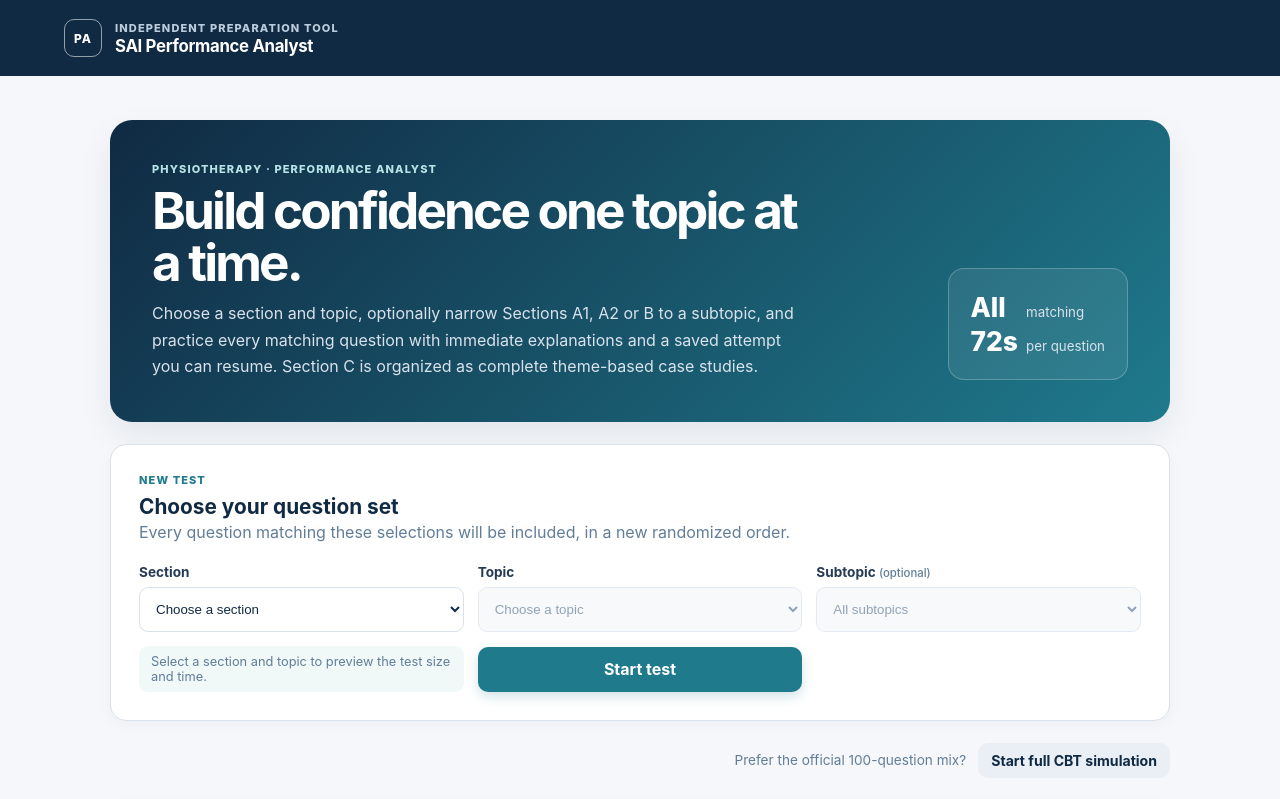
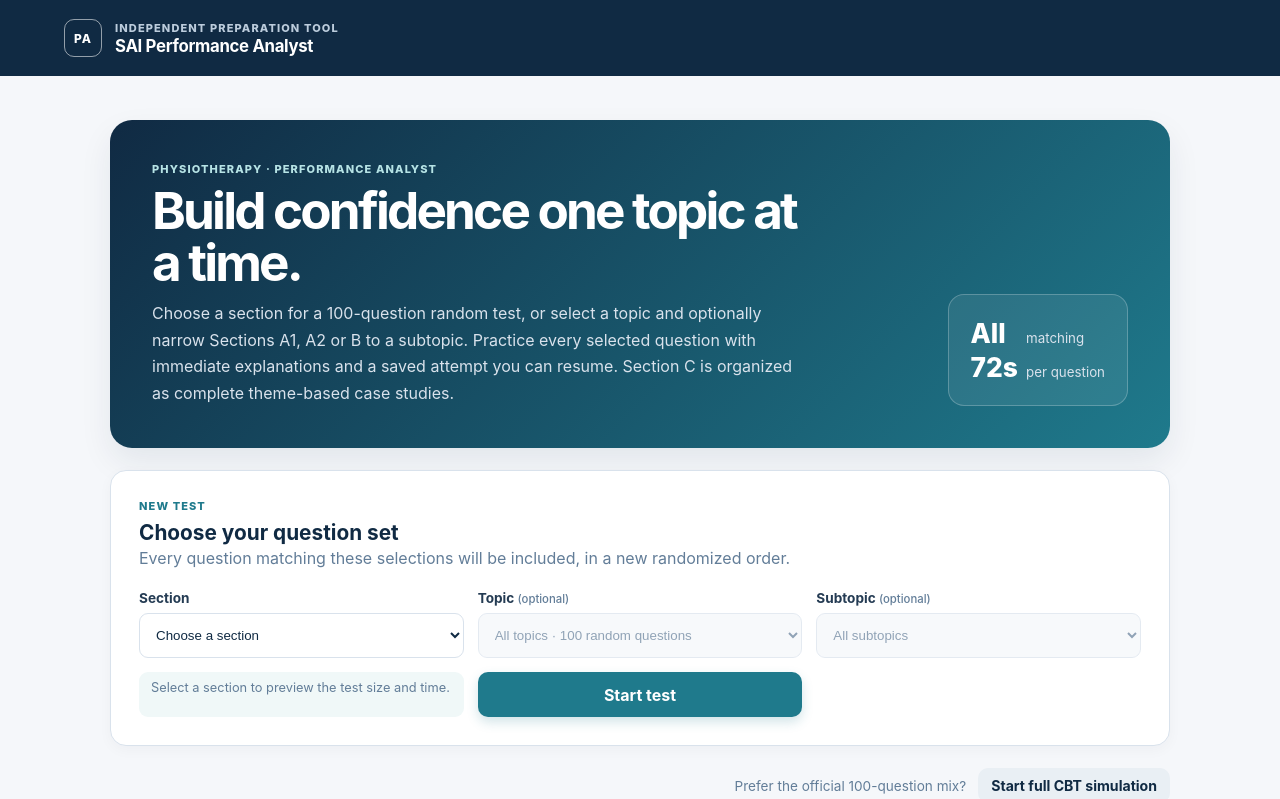
Before and after one commit to 4cardbot/SAI, a React (Vite) app: page / in a window 1280 px wide. Shown: the top 799 px of the page. Built offline with nearby package versions, Linux system fonts and the light colour scheme.

Commit message:
feat: allow creating random 100-question tests by section without selecting a specific topic

```diff
--- a/src/App.tsx
+++ b/src/App.tsx
@@ -43,7 +43,7 @@ function modeTitle(mode: AttemptMode | undefined, selection?: TestSelection): st
   if (mode === "A1_FULL") return "A1-only · 100-question test";
   if (mode === "filtered") {
     if (!selection) return "Focused question test";
-    return `${selection.section} · ${selection.topic}${selection.subtopic ? ` · ${selection.subtopic}` : ""}`;
+    return `${selection.section} · ${selection.topic ?? "All topics"}${selection.subtopic ? ` · ${selection.subtopic}` : ""}`;
   }
   return `${mode} · ${SECTION_LABELS[mode].replace(/^Section [A-Z0-9]+ · /, "")}`;
 }
@@ -63,8 +63,10 @@ function TestSetup({ onStart }: { onStart: (selection: TestSelection) => void })
   const availableTopics = useMemo(() => section ? topicsForSection(QUESTION_BANK, section) : [], [section]);
   const isCaseStudySection = section === "C";
   const availableSubtopics = useMemo(() => !isCaseStudySection && section && topic ? subtopicsForSelection(QUESTION_BANK, { section, topic }) : [], [isCaseStudySection, section, topic]);
-  const matchingCount = section && topic
-    ? filterQuestions(QUESTION_BANK, { section, topic, subtopic: isCaseStudySection ? undefined : subtopic || undefined }).length
+  const matchingCount = section
+    ? topic
+      ? filterQuestions(QUESTION_BANK, { section, topic, subtopic: isCaseStudySection ? undefined : subtopic || undefined }).length
+      : 100
     : 0;
 
   const selectSection = (nextSection: Section | "") => {
@@ -80,17 +82,17 @@ function TestSetup({ onStart }: { onStart: (selection: TestSelection) => void })
 
   const submit = (event: React.FormEvent<HTMLFormElement>) => {
     event.preventDefault();
-    if (!section || !topic || matchingCount === 0) return;
-    onStart({ section, topic, subtopic: isCaseStudySection ? undefined : subtopic || undefined });
+    if (!section || matchingCount === 0) return;
+    onStart({ section, topic: topic || undefined, subtopic: isCaseStudySection ? undefined : subtopic || undefined });
   };
 
   return <section className="test-setup" id="test-setup">
     <div><p className="eyebrow">New test</p><h3>Choose your question set</h3><p className="muted">Every question matching these selections will be included, in a new randomized order.</p></div>
     <form className="setup-form" onSubmit={submit}>
       <label><span>Section</span><select value={section} onChange={(event) => selectSection(event.target.value as Section | "")} required><option value="">Choose a section</option>{(["A1", "A2", "B", "C"] as Section[]).map((item) => <option key={item} value={item}>{item} · {SECTION_LABELS[item].replace(/^Section [A-Z0-9]+ · /, "")}</option>)}</select></label>
-      <label><span>Topic</span><select value={topic} onChange={(event) => selectTopic(event.target.value)} disabled={!section} required><option value="">Choose a topic</option>{availableTopics.map((item) => <option key={item} value={item}>{item}</option>)}</select></label>
+      <label><span>Topic <small>(optional)</small></span><select value={topic} onChange={(event) => selectTopic(event.target.value)} disabled={!section}><option value="">All topics · 100 random questions</option>{availableTopics.map((item) => <option key={item} value={item}>{item}</option>)}</select></label>
       {!isCaseStudySection && <label><span>Subtopic <small>(optional)</small></span><select value={subtopic} onChange={(event) => setSubtopic(event.target.value)} disabled={!topic}><option value="">All subtopics</option>{availableSubtopics.map((item) => <option key={item} value={item}>{item}</option>)}</select></label>}
-      <div className="setup-summary" aria-live="polite">{matchingCount > 0 ? <><strong>{matchingCount} questions</strong><span>{formatTime(durationForQuestionCount(matchingCount))} allocated at the standard pace</span></> : <span>Select a section and topic to preview the test size and time.</span>}</div>
+      <div className="setup-summary" aria-live="polite">{matchingCount > 0 ? <><strong>{topic ? `${matchingCount} questions` : "100 random questions"}</strong><span>{formatTime(durationForQuestionCount(matchingCount))} allocated at the standard pace</span></> : <span>Select a section to preview the test size and time.</span>}</div>
       <button className="primary-button" type="submit" disabled={matchingCount === 0}>Start test</button>
     </form>
   </section>;
@@ -101,7 +103,7 @@ function HomeScreen({ state, onStart, onStartFull, onResume, onPrepareNewTest, o
   const result = state.latestResult;
   return <main className="page-shell home-shell">
     <section className="hero-card">
-      <div><p className="eyebrow">Physiotherapy · Performance Analyst</p><h2>Build confidence one topic at a time.</h2><p className="hero-copy">Choose a section and topic, optionally narrow Sections A1, A2 or B to a subtopic, and practice every matching question with immediate explanations and a saved attempt you can resume. Section C is organized as complete theme-based case studies.</p></div>
+      <div><p className="eyebrow">Physiotherapy · Performance Analyst</p><h2>Build confidence one topic at a time.</h2><p className="hero-copy">Choose a section for a 100-question random test, or select a topic and optionally narrow Sections A1, A2 or B to a subtopic. Practice every selected question with immediate explanations and a saved attempt you can resume. Section C is organized as complete theme-based case studies.</p></div>
       <div className="hero-score"><span>All</span><small>matching</small><span>72s</span><small>per question</small></div>
     </section>
     <TestSetup onStart={onStart} />
--- a/src/constants.ts
+++ b/src/constants.ts
@@ -19,6 +19,8 @@ export const EXAM_SECTION_COUNTS: Record<Section, number> = {
   C: 20,
 };
 export const A1_FULL_COUNT = 100;
+/** Random practice count when the user selects a section without a topic. */
+export const SECTION_ONLY_COUNT = 100;
 export const SECTION_LABELS: Record<Section, string> = {
   A1: "Section A1 · Basic sports science",
   A2: "Section A2 · General sports awareness",
--- a/src/quiz.ts
+++ b/src/quiz.ts
@@ -1,4 +1,4 @@
-import { A1_FULL_COUNT, durationForMode, durationForQuestionCount, EXAM_SECTION_COUNTS, NEGATIVE_MARK, SECTION_COUNTS } from "./constants";
+import { A1_FULL_COUNT, durationForMode, durationForQuestionCount, EXAM_SECTION_COUNTS, NEGATIVE_MARK, SECTION_COUNTS, SECTION_ONLY_COUNT } from "./constants";
 import { hashSeed, randomSeed, rotatedSlice, shuffle } from "./random";
 import type { ActiveAttempt, AttemptMode, AttemptQuestion, Question, Response, Section, TestResult, TestSelection } from "./types";
 
@@ -47,7 +47,7 @@ function shuffleCompleteCases(pool: Question[], seed: number): Question[] {
 
 export function filterQuestions(bank: Question[], selection: TestSelection): Question[] {
   return bank.filter((question) => question.section === selection.section
-    && question.topic === selection.topic
+    && (!selection.topic || question.topic === selection.topic)
     && (selection.section === "C" || !selection.subtopic || question.subtopic === selection.subtopic));
 }
 
@@ -71,9 +71,13 @@ function generateFilteredAttemptQuestions(bank: Question[], seed: number, select
   if (matchingQuestions.length === 0) {
     throw new Error("The selected section, topic and subtopic contain no questions");
   }
-  const orderedQuestions = selection.section === "C"
-    ? shuffleCompleteCases(matchingQuestions, seed)
-    : shuffle(matchingQuestions, hashSeed(`${seed}:filtered:${selection.section}:${selection.topic}:${selection.subtopic ?? "all"}`));
+  const orderedQuestions = !selection.topic
+    ? selection.section === "C"
+      ? chooseCaseQuestions(matchingQuestions, seed, SECTION_ONLY_COUNT)
+      : chooseQuestions(matchingQuestions, SECTION_ONLY_COUNT, seed, selection.section)
+    : selection.section === "C"
+      ? shuffleCompleteCases(matchingQuestions, seed)
+      : shuffle(matchingQuestions, hashSeed(`${seed}:filtered:${selection.section}:${selection.topic}:${selection.subtopic ?? "all"}`));
   return orderedQuestions.map((question) => ({
     questionId: question.id,
     optionOrder: shuffle([0, 1, 2, 3], hashSeed(`options:${question.id}:${seed}`)),
--- a/src/types.ts
+++ b/src/types.ts
@@ -5,7 +5,7 @@ export type ResponseStatus = "unanswered" | "answered" | "skipped";
 
 export interface TestSelection {
   section: Section;
-  topic: string;
+  topic?: string;
   subtopic?: string;
 }
 
```
Also changed, not shown: 2 other files (tests, documents, lock files or other folders).
